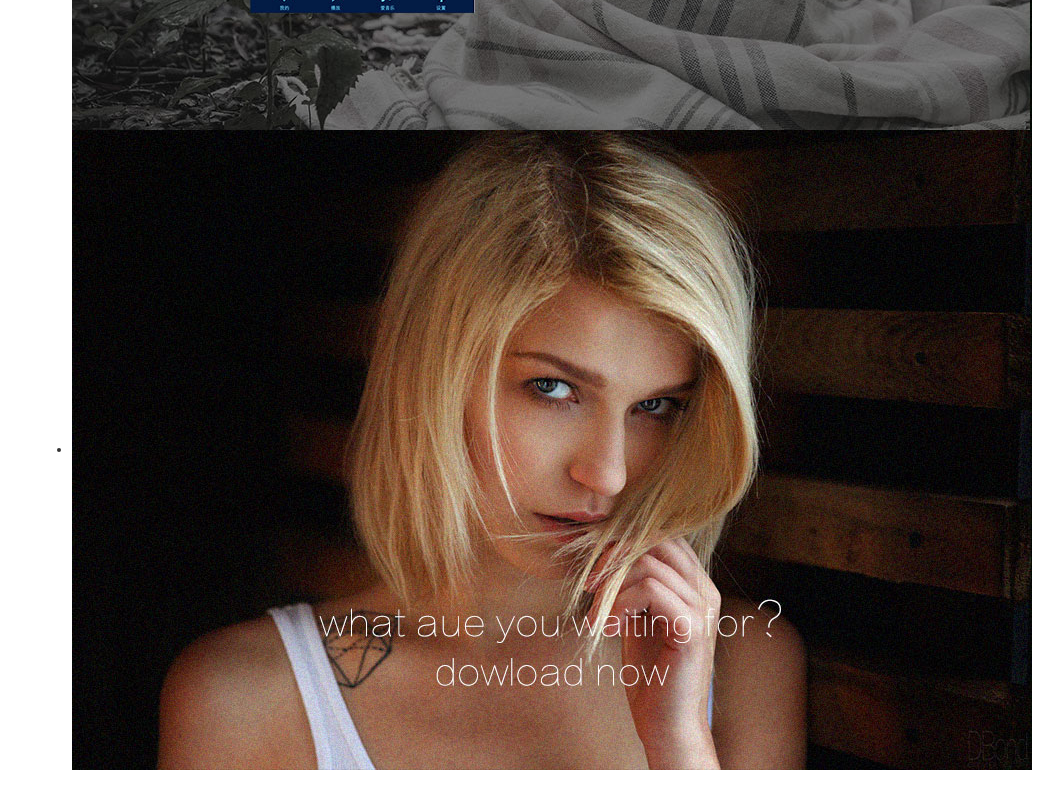
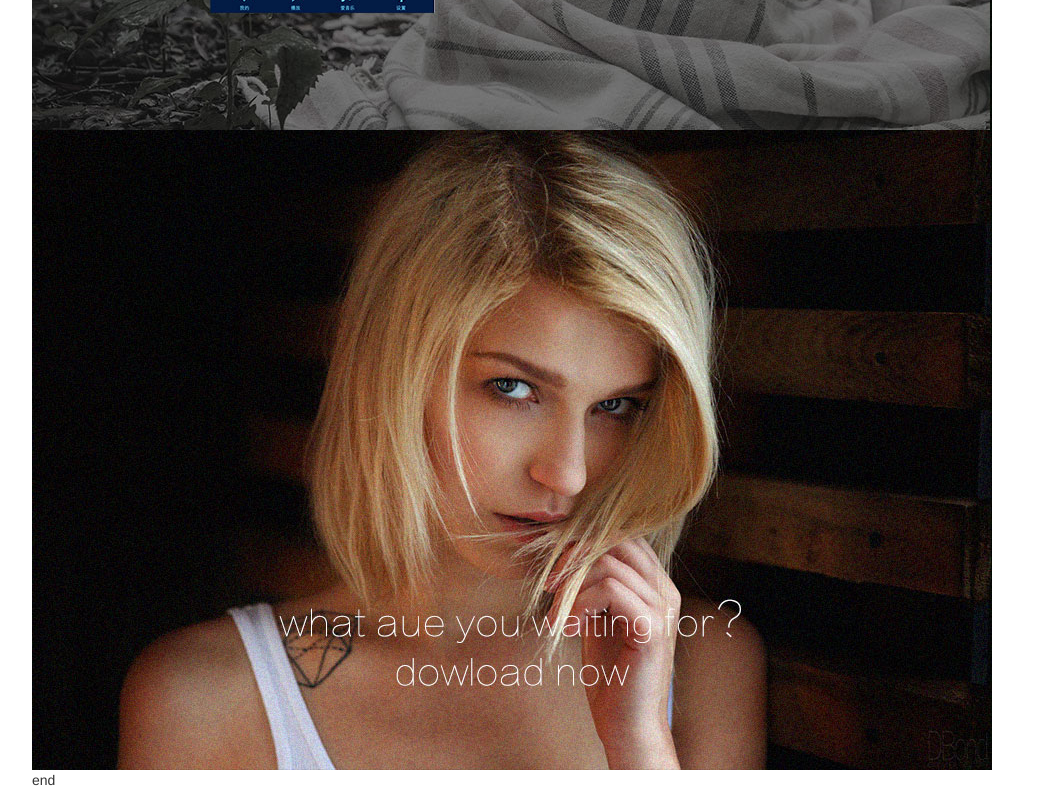
Before and after one commit to yanwuguangjun/musicshow, a plain HTML site: page index.html in a window 1280 px wide. Shown: the part 4350-5150 px from the top of the page, without its empty margins (38-1101 px from the left). Drawn offline with Linux system fonts and the light colour scheme.

Commit message:
Initial commit Merge remote-tracking branch 'origin/master'

```diff
--- a/index.html
+++ b/index.html
@@ -17,7 +17,7 @@
 <body>
 <div class="container">
     <div style="margin: auto;">
-        <ul>
+        <ul class="list-unstyled">
             <li><a href=""><img src="/musicshow/style/img/THE--MUSIC-SHOW_01.jpg" alt=""></a></li>
             <li><a href=""><img src="/musicshow/style/img/THE--MUSIC-SHOW_02.jpg" alt=""></a></li>
             <li><a href=""><img src="/musicshow/style/img/THE--MUSIC-SHOW_03.jpg" alt=""></a></li>
@@ -26,7 +26,7 @@
             <li><a href=""><img src="/musicshow/style/img/THE--MUSIC-SHOW_06.jpg" alt=""></a></li>
             <li><a href=""><img src="/musicshow/style/img/THE--MUSIC-SHOW_07.jpg" alt=""></a></li>
             <li><a href=""><img src="/musicshow/style/img/THE--MUSIC-SHOW_08.jpg" alt=""></a></li>
-
+            <li>end</li>
         </ul>
     </div>
 </div>
```
